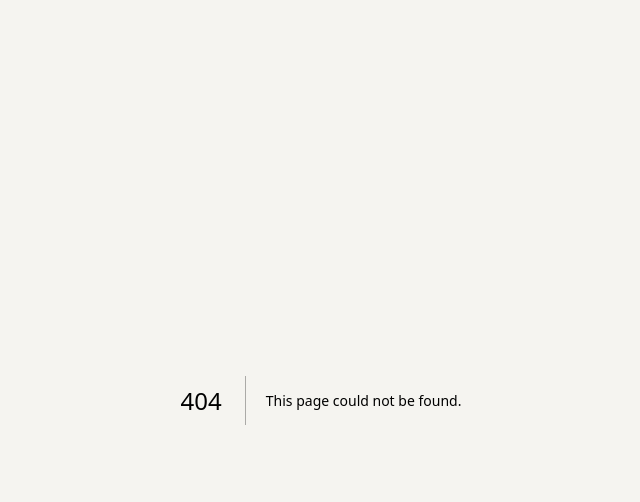
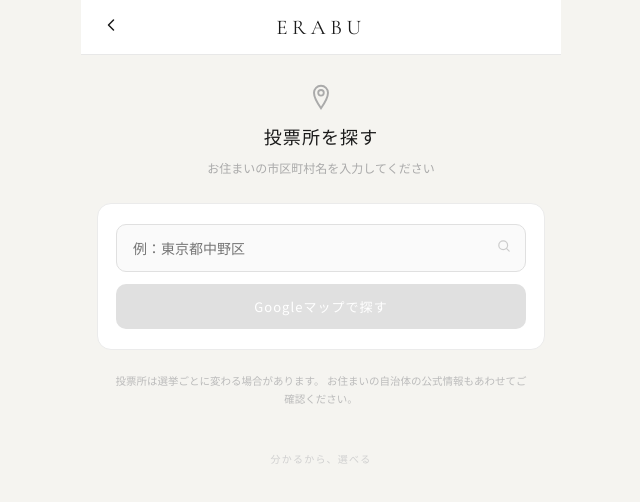
Before and after one commit to kurokawa96-96/ERABU, a Next.js app: page /polling in a window 1280 px wide. Before the commit this address had no page. Shown: the top 502 px of the page, without its empty margins (319-959 px from the left). Built offline with nearby package versions, Linux system fonts and the light colour scheme.

Commit message:
page.tsx を作成

```diff
--- /dev/null
+++ b/app/polling/page.tsx
@@ -0,0 +1,109 @@
+"use client";
+
+import React, { useState } from "react";
+import Link from "next/link";
+
+function Icon({ type, size = 18, color = "#1a1a1a" }: { type: string; size?: number; color?: string }) {
+  const p = { width: size, height: size, viewBox: "0 0 20 20", fill: "none" as const };
+  const icons: Record<string, React.ReactElement> = {
+    back:     <svg {...p}><path d="M12.5 5L7.5 10L12.5 15" stroke={color} strokeWidth="1.5" strokeLinecap="round" strokeLinejoin="round"/></svg>,
+    location: <svg {...p}><path d="M10 2C7.2 2 5 4.2 5 7c0 4 5 11 5 11s5-7 5-11c0-2.8-2.2-5-5-5Z" stroke={color} strokeWidth="1.4"/><circle cx="10" cy="7" r="2" stroke={color} strokeWidth="1.3"/></svg>,
+    search:   <svg {...p}><circle cx="9" cy="9" r="5.5" stroke={color} strokeWidth="1.5"/><path d="M13 13l3.5 3.5" stroke={color} strokeWidth="1.5" strokeLinecap="round"/></svg>,
+  };
+  return icons[type] ?? null;
+}
+
+export default function PollingPage() {
+  const [query, setQuery] = useState("");
+
+  const handleSearch = () => {
+    if (!query.trim()) return;
+    const url = `https://www.google.com/maps/search/${encodeURIComponent(query + " 投票所")}`;
+    window.open(url, "_blank");
+  };
+
+  return (
+    <div style={{ maxWidth: 480, margin: "0 auto", minHeight: "100vh", background: "#f5f4f0" }}>
+      {/* Header */}
+      <div style={{
+        background: "#fff", borderBottom: "1px solid #e8e8e8",
+        padding: "0 20px", height: 54,
+        display: "flex", alignItems: "center", justifyContent: "space-between",
+        position: "sticky", top: 0, zIndex: 20,
+      }}>
+        <Link href="/" style={{ textDecoration: "none" }}>
+          <Icon type="back" size={20} color="#1a1a1a" />
+        </Link>
+        <div style={{ fontSize: 21, fontFamily: "'Cormorant Garamond', serif", letterSpacing: "0.22em", color: "#1a1a1a" }}>
+          ERABU
+        </div>
+        <div style={{ width: 20 }} />
+      </div>
+
+      {/* Title */}
+      <div style={{ padding: "28px 24px 24px", textAlign: "center" }}>
+        <div style={{ display: "flex", justifyContent: "center", marginBottom: 12 }}>
+          <Icon type="location" size={28} color="#aaa" />
+        </div>
+        <div style={{ fontSize: 18, fontFamily: "'Noto Serif JP', serif", color: "#1a1a1a", letterSpacing: "0.06em", marginBottom: 8 }}>
+          投票所を探す
+        </div>
+        <div style={{ fontSize: 12, fontFamily: "'Noto Sans JP', sans-serif", color: "#aaa", lineHeight: 1.8 }}>
+          お住まいの市区町村名を入力してください
+        </div>
+      </div>
+
+      {/* Search */}
+      <div style={{ padding: "0 16px" }}>
+        <div style={{ background: "#fff", borderRadius: 14, border: "1px solid #ebebeb", padding: "20px 18px" }}>
+          <div style={{ position: "relative", marginBottom: 12 }}>
+            <input
+              type="text"
+              value={query}
+              onChange={e => setQuery(e.target.value)}
+              onKeyDown={e => e.key === "Enter" && handleSearch()}
+              placeholder="例：東京都中野区"
+              style={{
+                width: "100%", padding: "13px 44px 13px 16px",
+                fontSize: 14, fontFamily: "'Noto Sans JP', sans-serif",
+                border: "1px solid #e0e0e0", borderRadius: 10,
+                background: "#fafafa", color: "#1a1a1a",
+                outline: "none", boxSizing: "border-box",
+              }}
+            />
+            <div style={{ position: "absolute", right: 14, top: "50%", transform: "translateY(-50%)" }}>
+              <Icon type="search" size={16} color="#ccc" />
+            </div>
+          </div>
+
+          <button
+            onClick={handleSearch}
+            style={{
+              width: "100%", padding: 13,
+              background: query.trim() ? "#1a1a1a" : "#e0e0e0",
+              color: "#fff", border: "none", borderRadius: 10,
+              fontSize: 13, fontFamily: "'Noto Sans JP', sans-serif",
+              letterSpacing: "0.08em", cursor: query.trim() ? "pointer" : "default",
+              transition: "background 0.2s",
+            }}
+          >
+            Googleマップで探す
+          </button>
+        </div>
+
+        <div style={{
+          marginTop: 12, padding: "10px 14px",
+          fontSize: 10.5, fontFamily: "'Noto Sans JP', sans-serif",
+          color: "#bbb", lineHeight: 1.8, textAlign: "center",
+        }}>
+          投票所は選挙ごとに変わる場合があります。
+          お住まいの自治体の公式情報もあわせてご確認ください。
+        </div>
+      </div>
+
+      <div style={{ textAlign: "center", padding: "32px 0", fontSize: 10, fontFamily: "'Noto Sans JP', sans-serif", color: "#d0d0d0", letterSpacing: "0.12em" }}>
+        分かるから、選べる
+      </div>
+    </div>
+  );
+}
```
